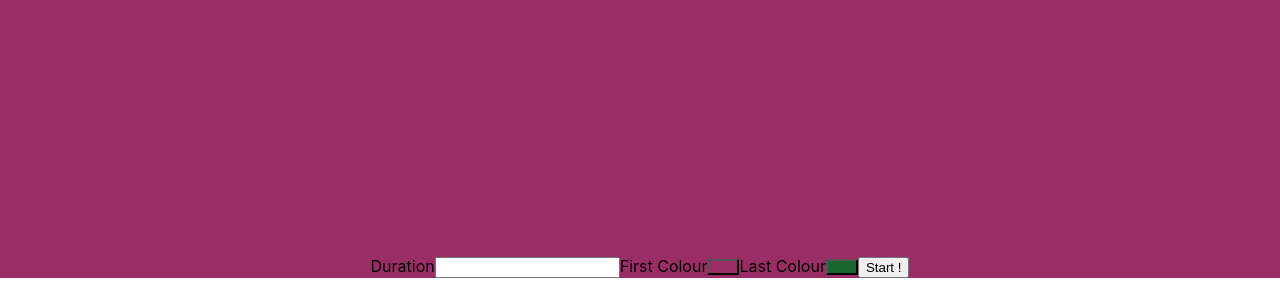
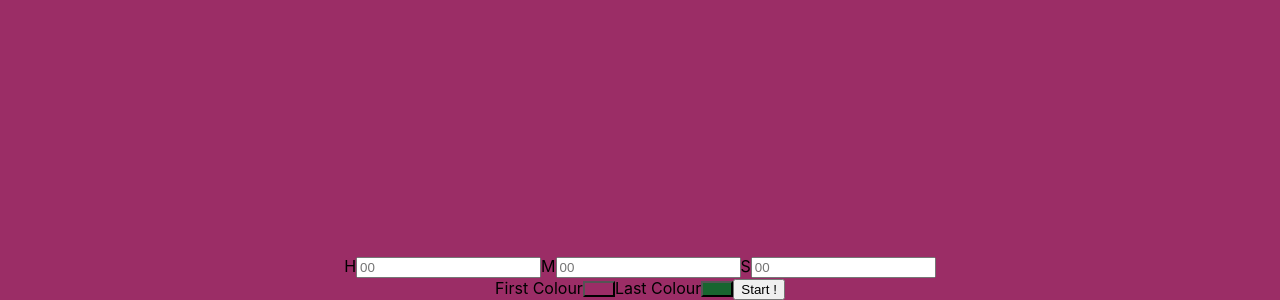
Before and after one commit to aneno-m-e/color-timer, a React (Create React App) app: page / in a window 1280 px wide. Shown: the part 544-844 px from the top of the page. Before the commit the page ends 822 px from the top, so only its background shows below. Built offline with nearby package versions, Linux system fonts and the light colour scheme.

Commit message:
Add duration inputs to form and store in state

```diff
--- a/src/App.tsx
+++ b/src/App.tsx
@@ -6,22 +6,24 @@ import { formatToRGBString } from "./util";
 
 function App() {
   const [isActive, setIsActive] = useState(false);
-  const [startDate, setStartDate] = useState<Date>();
-  const duration = 30 * 1000;
-  const [currentDate, setCurrentDate] = useState<Date>();
   const [firstColour, setFirstColour] = useState<RgbColor>({
     r: 155,
     g: 45,
     b: 102,
-  }); // <= set by user
+  });
   const [lastColour, setLastColour] = useState<RgbColor>({
     r: 24,
     g: 101,
     b: 47,
-  }); // <= set by user
+  });
+  const [duration, setDuration] = useState(0);
+  const [startDate, setStartDate] = useState<Date>();
+  const [currentDate, setCurrentDate] = useState<Date>();
 
-  const start = useCallback((event: FormEvent) => {
+  const start = useCallback(
+    (event: FormEvent) => {
       event.preventDefault();
+      console.log("check");
       setIsActive(true);
       const updatedStartDate = new Date();
       setStartDate(updatedStartDate);
@@ -37,7 +39,9 @@ function App() {
         }
         setCurrentDate(updatedCurrentDate);
       }, duration / 256);
-  }, []);
+    },
+    [duration] //check with Lydie
+  );
 
   let currentColour = firstColour;
 
@@ -60,6 +64,8 @@ function App() {
     };
   }
 
+  console.log(currentColour);
+
   return (
     <div
       className="App"
@@ -69,13 +75,16 @@ function App() {
         id="timer"
         className={`App-header${isActive ? " App-header--active" : ""}`}
       ></header>
+      {!isActive && (
         <Form
           start={start}
+          setDuration={setDuration}
           firstColour={firstColour}
           setFirstColour={setFirstColour}
           lastColour={lastColour}
           setLastColour={setLastColour}
         />
+      )}
     </div>
   );
 }
--- a/src/Form.tsx
+++ b/src/Form.tsx
@@ -1,9 +1,10 @@
-import React, { FormEvent } from "react";
+import React, { FormEvent, useCallback, ChangeEvent } from "react";
 import { RgbColor } from "react-colorful";
 import ColourPicker from "./ColourPicker";
 
 type Props = {
   start: (event: FormEvent) => void;
+  setDuration: (duration: number) => void;
   firstColour: RgbColor;
   setFirstColour: (colour: RgbColor) => void;
   lastColour: RgbColor;
@@ -12,16 +13,64 @@ type Props = {
 
 function Form({
   start,
+  setDuration,
   firstColour,
   setFirstColour,
   lastColour,
   setLastColour,
 }: Props) {
+  let hours = 0;
+  let minutes = 0;
+  let seconds = 0;
+
+  const getDurationInMs = useCallback(
+    (event: ChangeEvent<HTMLInputElement>) => {
+      switch (event.target.id) {
+        case "hours":
+          hours = event.target.valueAsNumber;
+          break;
+        case "minutes":
+          minutes = event.target.valueAsNumber;
+          break;
+        case "seconds":
+          seconds = event.target.valueAsNumber;
+          break;
+        default:
+          break;
+      }
+
+      setDuration((hours * (60 ^ 2) + minutes * 60 + seconds) * 1000);
+    },
+    []
+  );
+
   return (
     <form action="" onSubmit={start}>
-      <label htmlFor="duration">Duration</label>
-      <input id="duration" name="duration" type="Text" />
+      <div id="duration">
+        <label htmlFor="hours">H</label>
+        <input
+          id="hours"
+          type="number"
+          placeholder="00"
+          onChange={getDurationInMs}
+        />
 
+        <label htmlFor="minutes">M</label>
+        <input
+          id="minutes"
+          type="number"
+          placeholder="00"
+          onChange={getDurationInMs}
+        />
+
+        <label htmlFor="seconds">S</label>
+        <input
+          id="seconds"
+          type="number"
+          placeholder="00"
+          onChange={getDurationInMs}
+        />
+      </div>
       <ColourPicker
         id="firstColour"
         label="First Colour"
```
Lines whose indentation alone changed are shown as unchanged.
